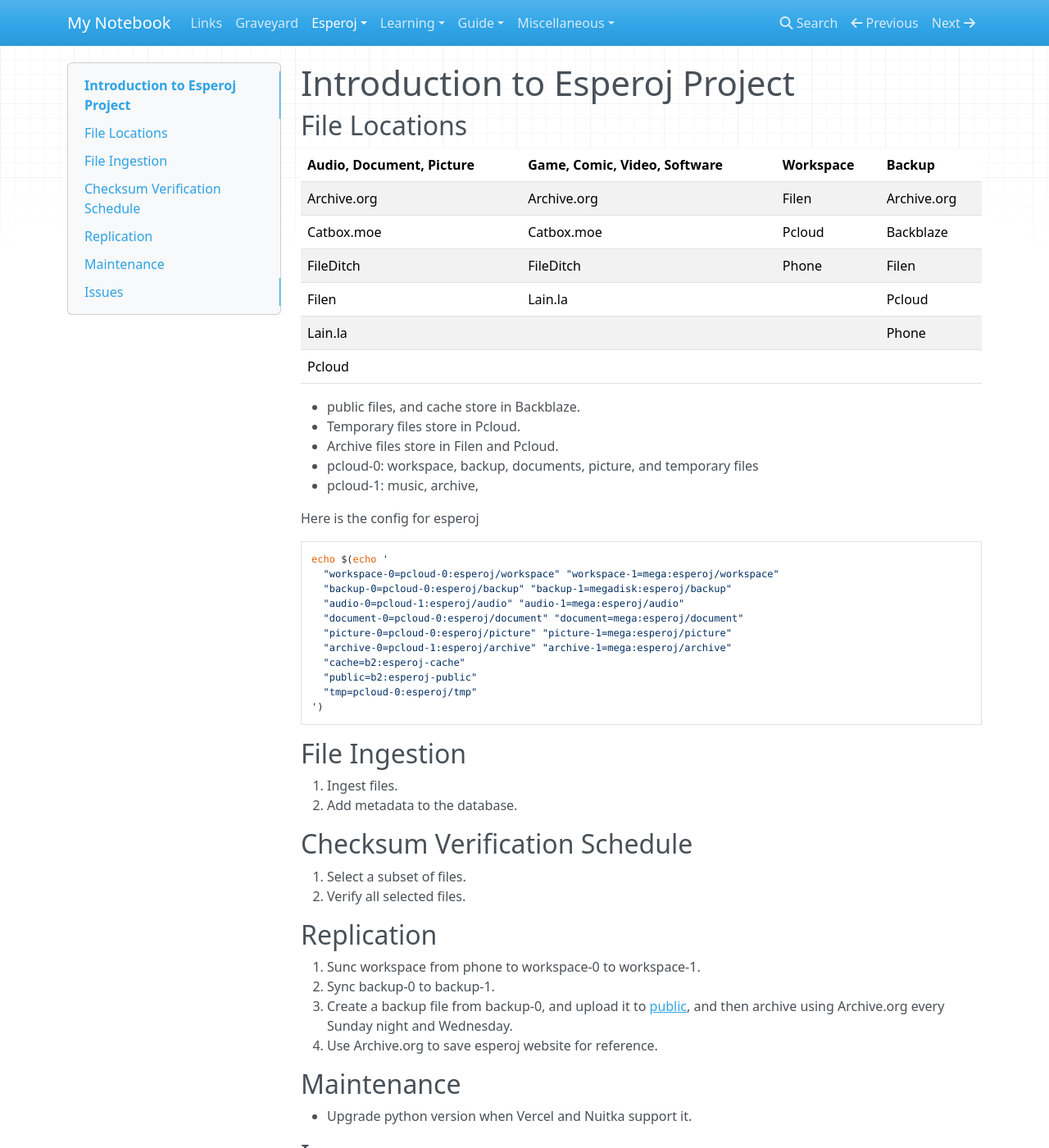
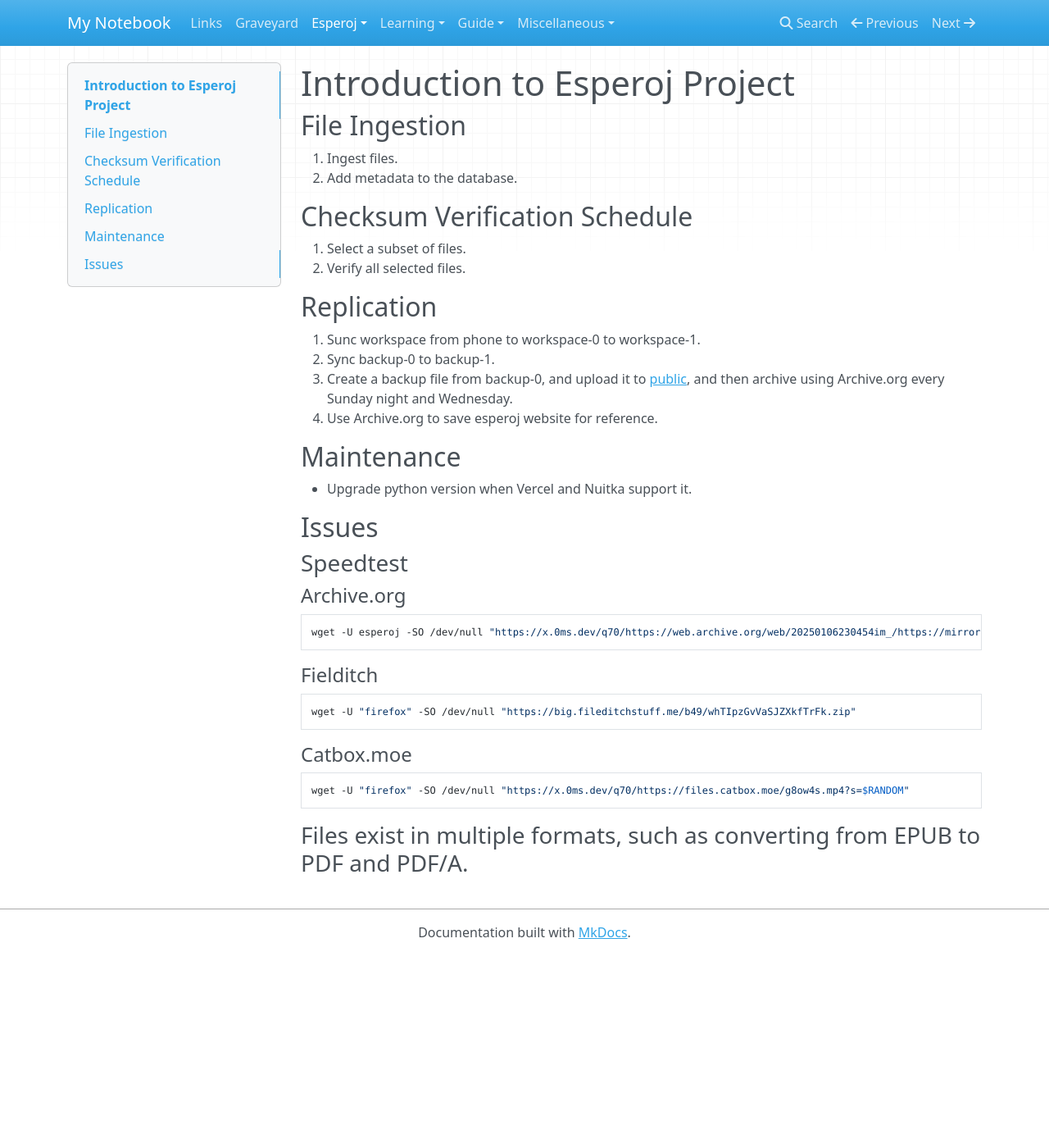
Before and after one commit to esperoj/notebook, an MkDocs documentation site: the page built from docs/Esperoj/introduction-to-esperoj-poject.md, in a window 1280 px wide and 1400 px high. Shown: the whole window at 82% size. Built offline with MkDocs 1.6.1, drawn with Linux system fonts in a browser that asks for light colours; nearby versions of some CDN libraries; some of the changed text lies outside the part shown.

Commit message:
update how to store my data guide

````diff
--- a/Taskfile.yml
+++ b/Taskfile.yml
@@ -31,8 +31,8 @@ tasks:
       - |
         npx --yes \
           vercel --token "$VERCEL_TOKEN" \
-            deploy --yes --prod
-        esperoj save_page https://www.esperoj.eu.org/
+            deploy --archive=split-tgz --yes --prod
+        esperoj save_page --capture-outlinks=1 https://www.esperoj.eu.org/
 
   clean:
     desc: Clean up build artifacts
--- a/docs/Esperoj/introduction-to-esperoj-poject.md
+++ b/docs/Esperoj/introduction-to-esperoj-poject.md
@@ -1,38 +1,4 @@
 # Introduction to Esperoj Project
-
-## File Locations
-
-| Audio, Document, Picture | Game, Comic, Video, Software | Workspace | Backup      |
-|--------------------------|------------------------------|-----------|-------------|
-| Archive.org              | Archive.org                  | Filen     | Archive.org |
-| Catbox.moe               | Catbox.moe                   | Pcloud    | Backblaze   |
-| FileDitch                | FileDitch                    | Phone     | Filen       |
-| Filen                    | Lain.la                      |           | Pcloud      |
-| Lain.la                  |                              |           | Phone       |
-| Pcloud                   |                              |           |             |
-
-
-- public files, and cache store in Backblaze.
-- Temporary files store in Pcloud.
-- Archive files store in Filen and Pcloud.
-- pcloud-0: workspace, backup, documents, picture, and temporary files
-- pcloud-1: music, archive,
-
-Here is the config for esperoj
-
-```bash
-echo $(echo '
-  "workspace-0=pcloud-0:esperoj/workspace" "workspace-1=mega:esperoj/workspace"
-  "backup-0=pcloud-0:esperoj/backup" "backup-1=megadisk:esperoj/backup"
-  "audio-0=pcloud-1:esperoj/audio" "audio-1=mega:esperoj/audio"
-  "document-0=pcloud-0:esperoj/document" "document=mega:esperoj/document"
-  "picture-0=pcloud-0:esperoj/picture" "picture-1=mega:esperoj/picture"
-  "archive-0=pcloud-1:esperoj/archive" "archive-1=mega:esperoj/archive"
-  "cache=b2:esperoj-cache"
-  "public=b2:esperoj-public"
-  "tmp=pcloud-0:esperoj/tmp"
-')
-```
 
 ## File Ingestion
 
@@ -60,7 +26,7 @@ echo $(echo '
 
 #### Archive.org
 ```bash
-wget -U esperoj -SO /dev/null "https://x.0ms.dev/q70/https://web.archive.org/web/20240904034409if_/https://x.0ms.dev/q70/https://fsn1-speed.hetzner.com/1GB.bin"
+wget -U esperoj -SO /dev/null "https://x.0ms.dev/q70/https://web.archive.org/web/20250106230454im_/https://mirrors.dotsrc.org/kiwix/zim/ifixit/ifixit_en_all_2024-12.zim"
 ```
 
 #### Fielditch
````
Also changed, not shown: docs/index.md (+5 -4 lines).
